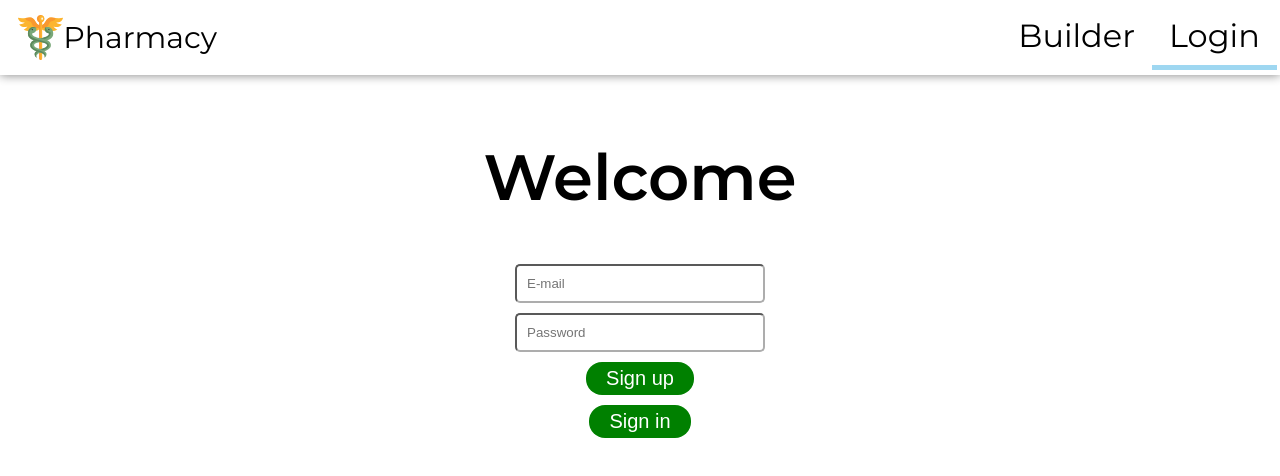
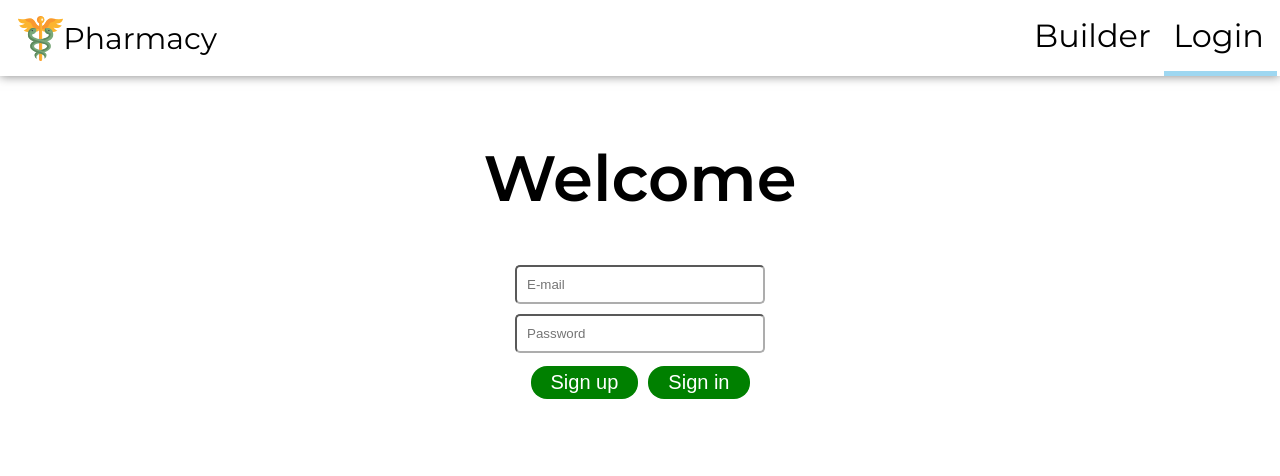
Before and after one commit to EmirlanDogdurbaev/builder, a React (Create React App) app: page /auth in a window 1280 px wide. Shown: the top 476 px of the page. Built offline with nearby package versions, Linux system fonts and the light colour scheme.

Commit message:
added adaptibility in Modal

```diff
--- a/src/components/Auth/Auth.js
+++ b/src/components/Auth/Auth.js
@@ -30,9 +30,13 @@ export default withAxios(() => {
         <h1>Welcome</h1>
         <input type="email" placeholder="E-mail" name="email" required />
         <input type="password" placeholder="Password" name="password" required minLength="6"  />
-
-        <Button  style={{margin:"5px",backgroundColor:"green" , fontSize:"20px" , fontWeight:"500", padding:"5px 20px"}}>Sign up</Button>
-        <Button style={{margin:"5px",backgroundColor:"green" , fontSize:"20px" , fontWeight:"500", padding:"5px 20px"}}>Sign in</Button>
+    <div>
+        <Button  style={{
+          margin:"5px",backgroundColor:"green" , fontSize:"20px" , fontWeight:"500", padding:"5px 20px"}}>
+          Sign up</Button>
+        <Button style={{
+          margin:"5px",backgroundColor:"green" , fontSize:"20px" , fontWeight:"500", padding:"5px 20px"}}>Sign in</Button>
+        </div>
       </form>
     );
   }
--- a/src/components/Nav/Nav.module.css
+++ b/src/components/Nav/Nav.module.css
@@ -3,7 +3,7 @@
   display: flex;
   list-style-type: none;
   margin: 0;
-  padding: 0;
+  padding:0;
 }
 
 @media (max-width: 769px) {
--- a/src/components/Nav/NavItem/NavItem.module.css
+++ b/src/components/Nav/NavItem/NavItem.module.css
@@ -3,7 +3,11 @@
   border-bottom: 5px solid transparent;
   text-decoration: none;
   display: block;
-  padding:10px 17px;
+ padding-right: .8rem;
+ padding-left: .6rem;
+ padding-bottom: 1rem;
+ padding-top: 1rem;
+
 }
 .NavItem a:hover {
   border-color: gray;
--- a/src/components/PharmacyBuilder/OrderSummary/OrderSummary.js
+++ b/src/components/PharmacyBuilder/OrderSummary/OrderSummary.js
@@ -22,18 +22,25 @@ const OrderSummary = ({ medicals, price }) => {
     vitKF2: "Mapap",
   };
   const results = Object.keys(medicals).map((type, id) => (
-    <li key={id} style={{fontSize:"20px"}}>
+    <li key={id} style={{ fontSize: "20px" }}>
       {labels[type]}: {medicals[type]}
     </li>
   ));
 
-
   return (
     <div className={classes.OrderSummary}>
       <h3>Order summary</h3>
-      <ul style={{height:"180px", display:"flex", flexWrap:"wrap", flexDirection:"column"}}>
-        <li>{results}</li></ul>
-      <strong style={{marginTop:"50px"}}> {price.toFixed(1)} som</strong>
+      <ul
+        style={{
+          height: "150px",
+          display: "flex",
+          flexWrap: "wrap",
+          flexDirection: "column",
+        }}
+      >
+        {results}
+      </ul>
+      <strong style={{ marginTop: "50px" }}> {price.toFixed(1)} som</strong>
     </div>
   );
 };
--- a/src/components/PharmacyBuilder/OrderSummary/OrderSummary.module.css
+++ b/src/components/PharmacyBuilder/OrderSummary/OrderSummary.module.css
@@ -5,9 +5,15 @@
 h3{
   margin: 0;
   padding: 0;
+  margin-top: 15px;
+}
+ul{
+  margin: 0;
+  margin-top: 20px;
 }
 
-@media (max-width:400px) {
+
+@media (max-width:430px) {
   .OrderSummary{
     font-size: 18px;
   }
@@ -21,3 +27,27 @@ h3{
     margin-top: 10px;
   }
 }
+
+@media (max-width:395px) {
+  .OrderSummary{
+    font-size: 18px;
+  }
+
+  .OrderSummary>ul{
+    font-size: 13px;
+    margin-bottom: 0;
+  }
+
+  strong{
+    margin-top: 10px;
+  }
+}
+
+@media (max-width:360px) {
+
+  .OrderSummary>ul{
+    font-size: 13px;
+    margin-bottom: 10px;
+  }
+
+}
--- a/src/components/UI/Modal/Modal.module.css
+++ b/src/components/UI/Modal/Modal.module.css
@@ -18,3 +18,44 @@
     height: 370px;
   }
 }
+
+@media (max-width: 770px) {
+  .content {
+    width: 80%;
+    left: 10%;
+    height: 350px;
+  }
+}
+
+@media (max-width: 550px) {
+  .content {
+    width: 80%;
+    left: 10%;
+    height: 340px;
+  }
+}
+
+@media (max-width: 420px) {
+  .content {
+    width: 80%;
+    left: 10%;
+    height: 310px;
+  }
+}
+
+@media (max-width: 400px) {
+  .content {
+    width: 80%;
+    left: 10%;
+    height: 320px;
+  }
+}
+
+
+@media (max-width: 375px) {
+  .content {
+    width: 80%;
+    left: 10%;
+    height: 350px;
+  }
+}
```
